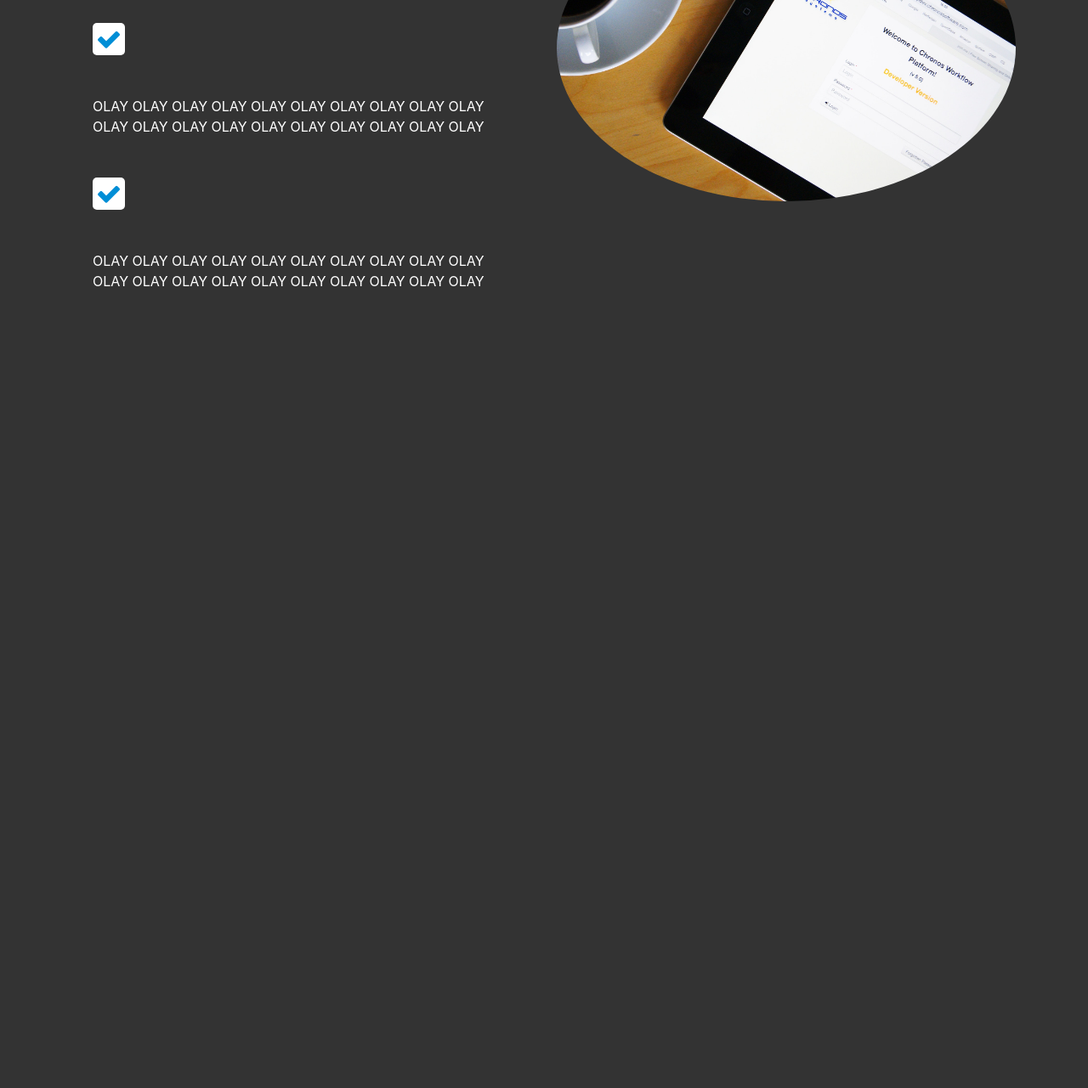
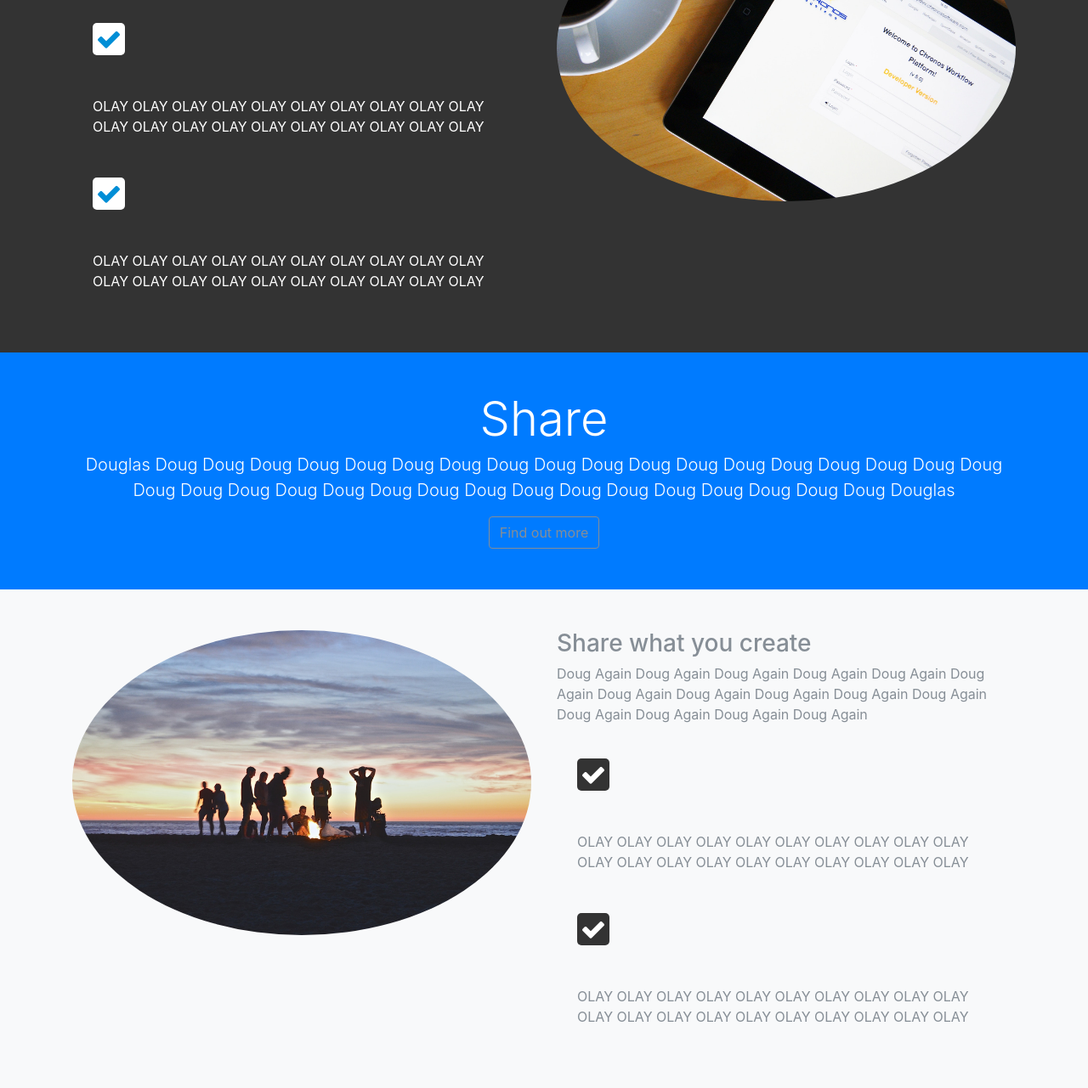
Before and after one commit to RoObsessedCode/LoopLab, a website: page src/index.html in a window 1280 px wide. Shown: the part 2018-3299 px from the top of the page at 85% size. Before the commit the page ends 2433 px from the top, so only its background shows below. Drawn offline with Linux system fonts and the light colour scheme.

Commit message:
complete create and share section

```diff
--- a/src/index.html
+++ b/src/index.html
@@ -188,7 +188,7 @@
       <div class="row">
 
         <div class="col-md-6">
-          <h3>Explore & Connect</h3>
+          <h3>Create your passion</h3>
           <p>Doug Again Doug Again Doug Again Doug Again Doug Again Doug Again Doug Again Doug Again Doug Again Doug Again Doug
             Again Doug Again Doug Again Doug Again Doug Again</p>
           <div class="d-flex flex-row">
@@ -211,13 +211,68 @@
 
         </div>
         <div class="col-md-6">
-          <img src="img/create-section1.jpg" class="img-fluid mb-3 rounded-circle" >
+          <img src="img/create-section1.jpg" class="img-fluid mb-3 rounded-circle">
         </div>
 
       </div>
     </div>
   </section>
 
+
+  <!-- SHARE HEAD -->
+
+  <section id="share-head-section" class="bg-primary">
+    <div class="container">
+      <div class="row">
+        <div class="col text-center">
+          <div class="py-5">
+            <h1 class="display-4">Share</h1>
+            <p class="lead">Douglas Doug Doug Doug Doug Doug Doug Doug Doug Doug Doug Doug Doug Doug Doug Doug Doug Doug Doug Doug Doug Doug
+              Doug Doug Doug Doug Doug Doug Doug Doug Doug Doug Doug Doug Doug Douglas</p>
+            <a href="#" class="btn btn-outline-secondary">Find out more</a>
+          </div>
+        </div>
+
+      </div>
+
+    </div>
+  </section>
+
+  <!-- SHARE SECTION -->
+  <section id="share-section" class="py-5 bg-light text-muted">
+    <div class="container">
+      <div class="row">
+        <div class="col-md-6">
+          <img src="img/share-section1.jpg" class="img-fluid mb-3 rounded-circle">
+        </div>
+        <div class="col-md-6">
+          <h3>Share what you create</h3>
+          <p>Doug Again Doug Again Doug Again Doug Again Doug Again Doug Again Doug Again Doug Again Doug Again Doug Again Doug
+            Again Doug Again Doug Again Doug Again Doug Again</p>
+          <div class="d-flex flex-row">
+            <div class="p-4 align-self-start">
+              <i class="fa fa-check"></i>
+            </div>
+          </div>
+          <div class="p-4 align-self-end">OLAY OLAY OLAY OLAY OLAY OLAY OLAY OLAY OLAY OLAY OLAY OLAY OLAY OLAY OLAY OLAY OLAY OLAY OLAY OLAY
+
+          </div>
+
+          <div class="d-flex flex-row">
+            <div class="p-4 align-self-start">
+              <i class="fa fa-check"></i>
+            </div>
+          </div>
+          <div class="p-4 align-self-end">OLAY OLAY OLAY OLAY OLAY OLAY OLAY OLAY OLAY OLAY OLAY OLAY OLAY OLAY OLAY OLAY OLAY OLAY OLAY OLAY
+
+          </div>
+
+        </div>
+
+
+      </div>
+    </div>
+  </section>
 
 
   <script src="js/jquery.min.js"></script>
--- a/src/scss/style.scss
+++ b/src/scss/style.scss
@@ -46,7 +46,7 @@ body{
   }
 }
 
-#explore-section{
+#explore-section, #share-section{
   .fa{
     color:#fff;
     background:#333;
```
Also changed, not shown: src/css/style.css, src/img/share-section1.jpg (added).
